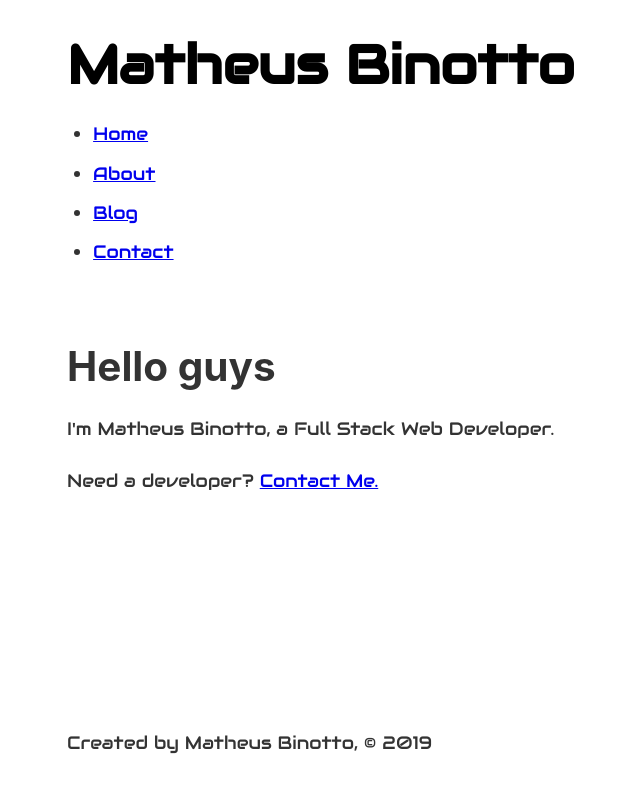
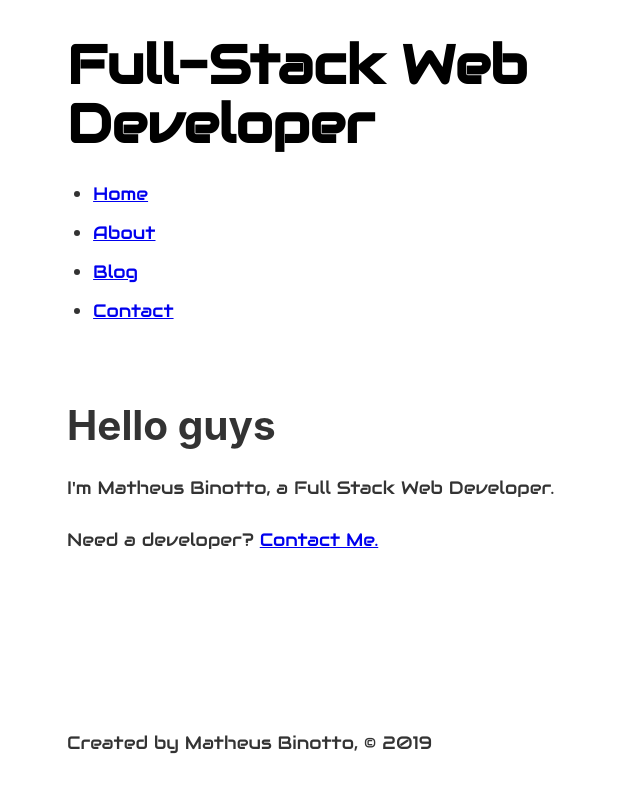
Before and after one commit to Binotto/gatsby-bootcamp, a Gatsby site: page / in a window 1280 px wide. Shown: the whole page, without its empty margins (206-846 px from the left). Built offline with nearby package versions, Linux system fonts and the light colour scheme; Gatsby itself is replaced by a stand-in of ours.

Commit message:
Gatsby Data With GraphQL

```diff
--- a/gatsby-config.js
+++ b/gatsby-config.js
@@ -6,7 +6,7 @@
 
 module.exports = {
   siteMetadata: {
-    title: 'Full-Stack Bootcamp',
+    title: 'Full-Stack Web Developer',
     author: 'Matheus Binotto'
   },
   plugins: [
--- a/src/components/footer.js
+++ b/src/components/footer.js
@@ -1,9 +1,19 @@
 import React from 'react'
+import { graphql, useStaticQuery } from 'gatsby'
 
 const Footer = () => {
+    const data = useStaticQuery(graphql`
+        query {
+            site{
+                siteMetadata{
+                    author
+                }
+            }
+        }
+    `)
     return (
         <footer>
-            <p>Created by Matheus Binotto, © 2019</p>
+            <p>Created by {data.site.siteMetadata.author}, © 2019</p>
             <p></p>
         </footer>
     )
--- a/src/components/header.js
+++ b/src/components/header.js
@@ -1,14 +1,24 @@
 import React from 'react'
-import { Link } from 'gatsby'
+import { Link, graphql, useStaticQuery } from 'gatsby'
+
 
 import headerStyles from './header.module.scss'
 
 const Header = () => {
+    const data = useStaticQuery(graphql`
+        query {
+            site{
+                siteMetadata{
+                    title
+                }
+            }
+        }
+    `)
     return (
         <header className={headerStyles.header}>
             <h1>
                 <Link className={headerStyles.title} to="/">
-                    Matheus Binotto
+                    {data.site.siteMetadata.title}
                 </Link>
             </h1>
             <nav>
```
